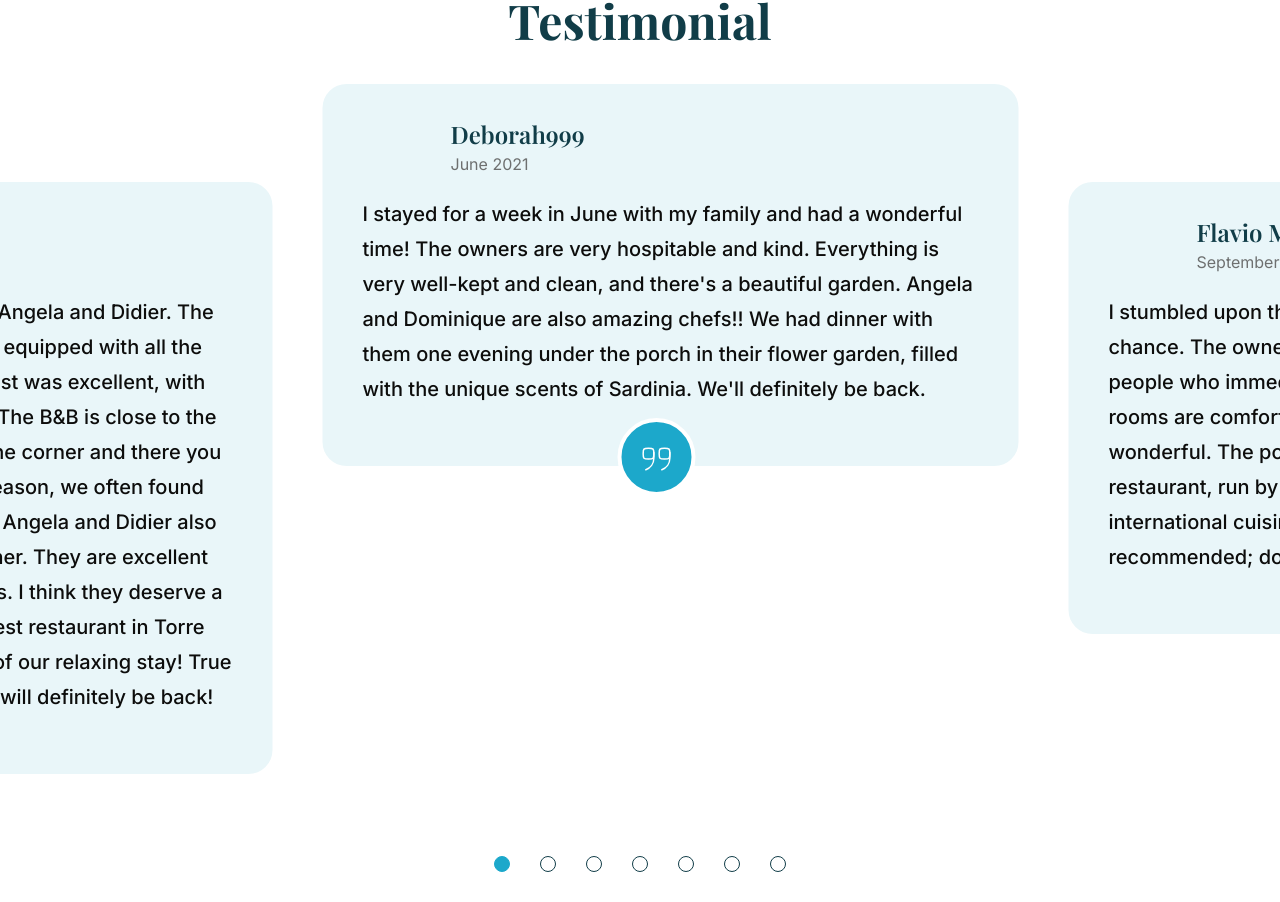
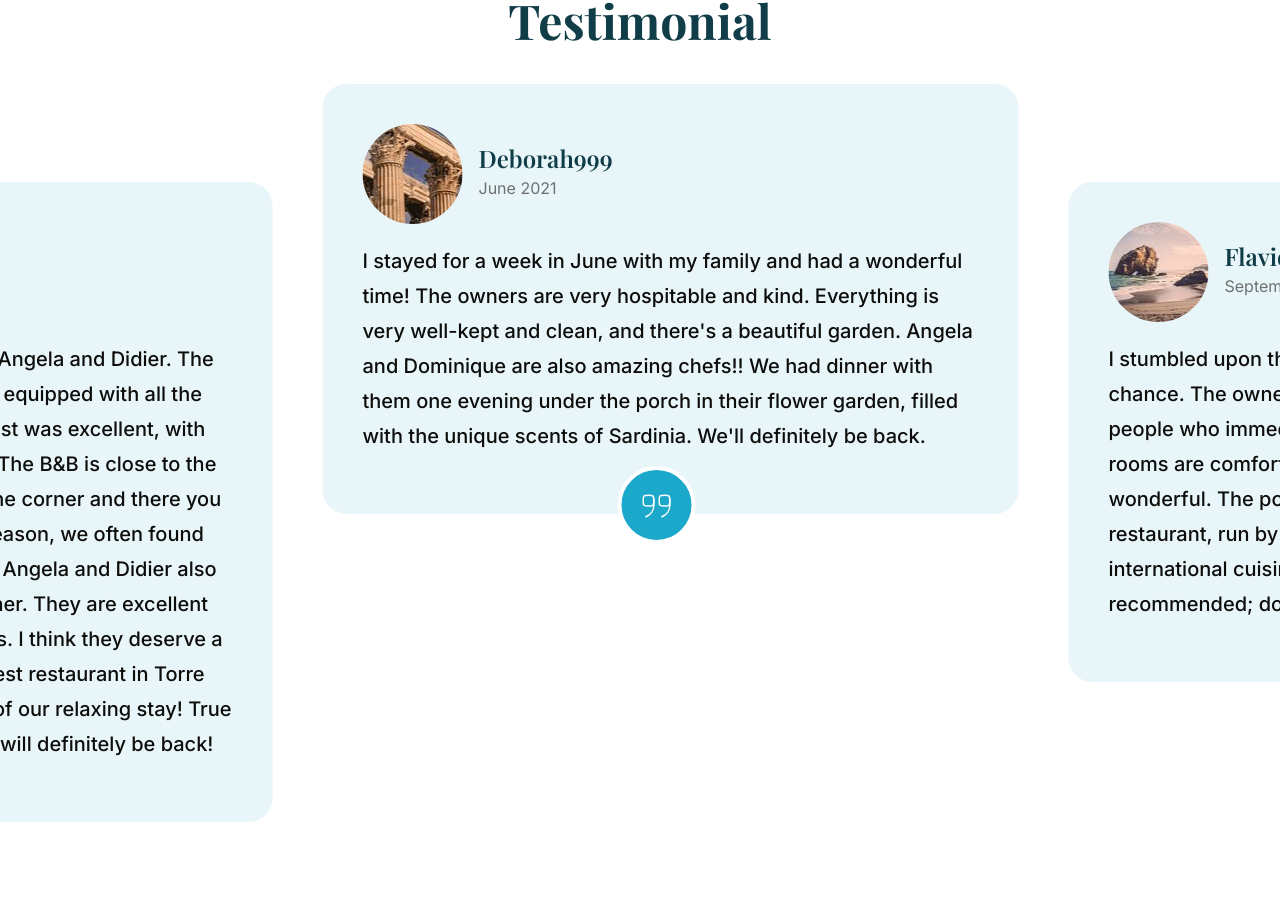
Before and after one commit to thearknetworks/Terra-Sardinia, a React (Create React App) app: page /en/home in a window 1280 px wide. Shown: the part 5618-6520 px from the top of the page. Built offline with nearby package versions, Linux system fonts and the light colour scheme; a web font is replaced by a local one.

Commit message:
Update TestimonialOne.jsx

```diff
--- a/src/Components/Testimonials/TestimonialOne.jsx
+++ b/src/Components/Testimonials/TestimonialOne.jsx
@@ -40,6 +40,7 @@ function TestimonialOne() {
                   <div className="testi-card_wrapper">
                     <div className="testi-card_profile">
                       <div className="testi-card_avater">
+                        <img src={item.avatar} alt={item.name} />
                       </div>
                       <div className="media-body">
                         <h3 className="box-title">{item.name}</h3>
```
